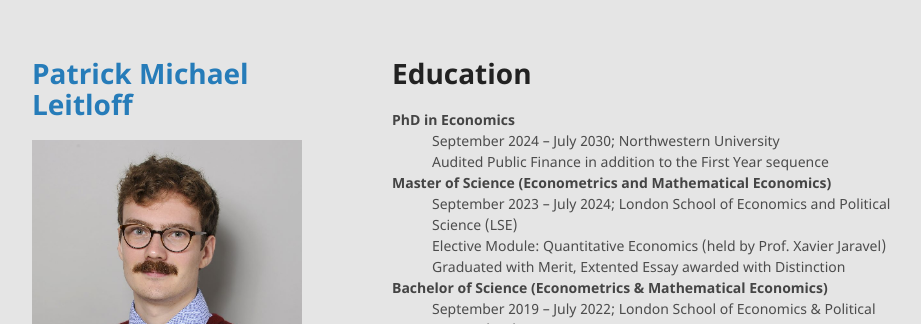
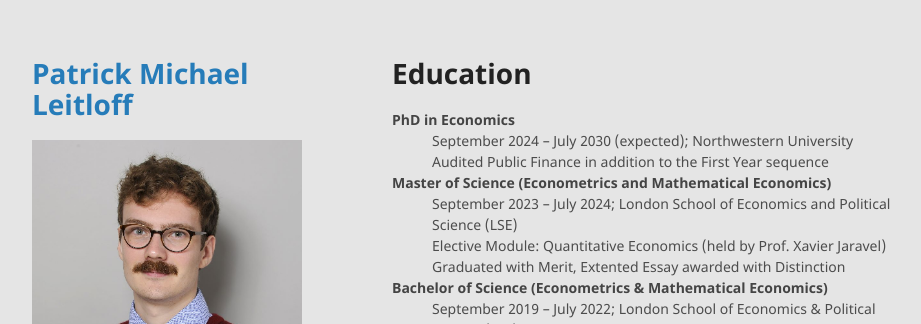
Before and after one commit to patrick-leitloff/patrick-leitloff.github.io, a Jekyll site: the page built from education.md, in a window 1280 px wide. Shown: the top 324 px of the page, without its empty margins (178-1099 px from the left). Built offline with Jekyll 4.4.1, drawn with Linux system fonts in a browser that asks for light colours; our own code applies the rules of GitHub Pages for plain Markdown files.

Commit message:
Update education.md

```diff
--- a/education.md
+++ b/education.md
@@ -6,7 +6,7 @@ layout: default
 
 <dl>
    <dt>PhD in Economics</dt>
-      <dd>September 2024 – July 2030; Northwestern University</dd>
+      <dd>September 2024 – July 2030 (expected); Northwestern University</dd>
       <dd>Audited Public Finance in addition to the First Year sequence</dd>
    <dt>Master of Science (Econometrics and Mathematical Economics)</dt>
       <dd>September 2023 – July 2024; London School of Economics and Political Science (LSE)</dd>
```
